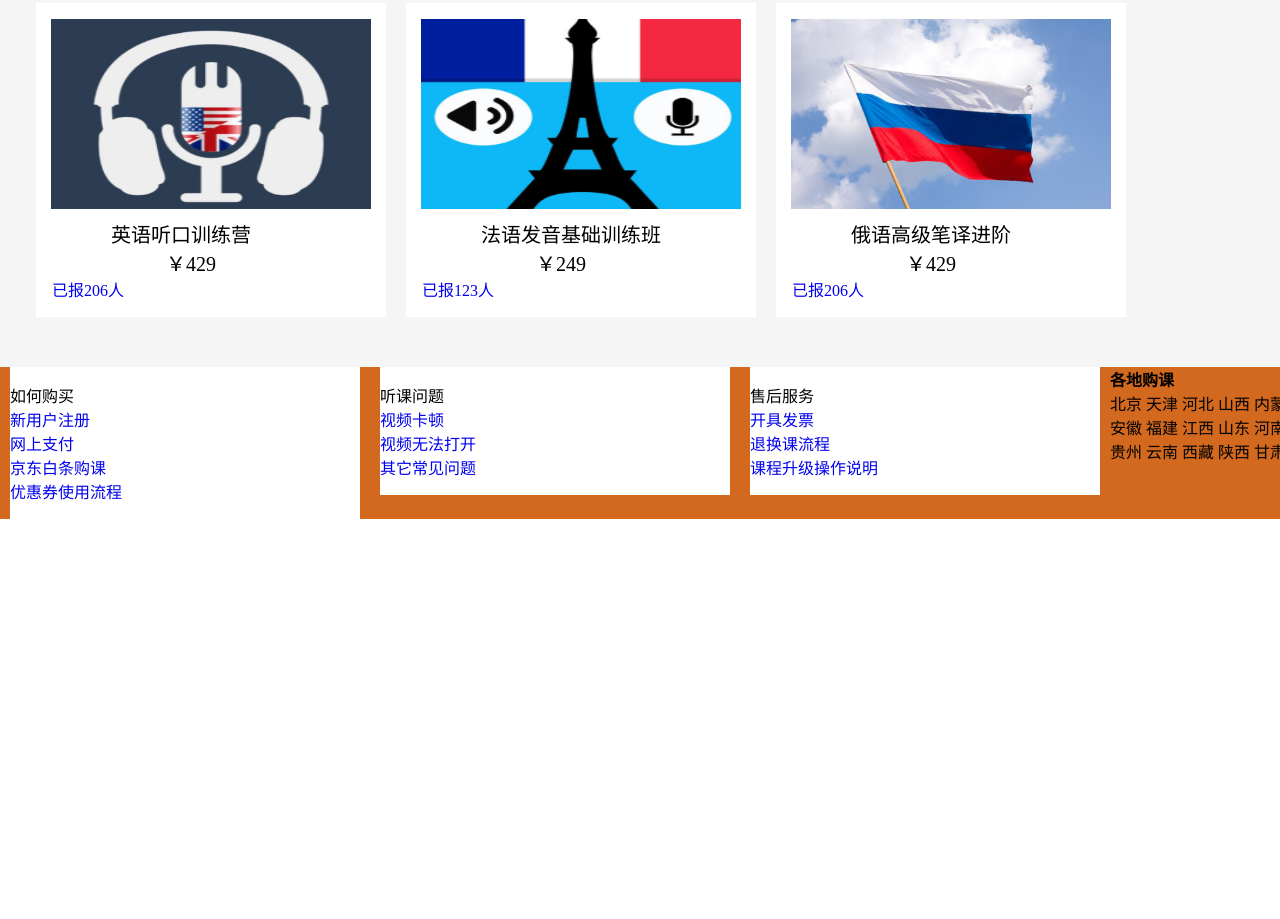
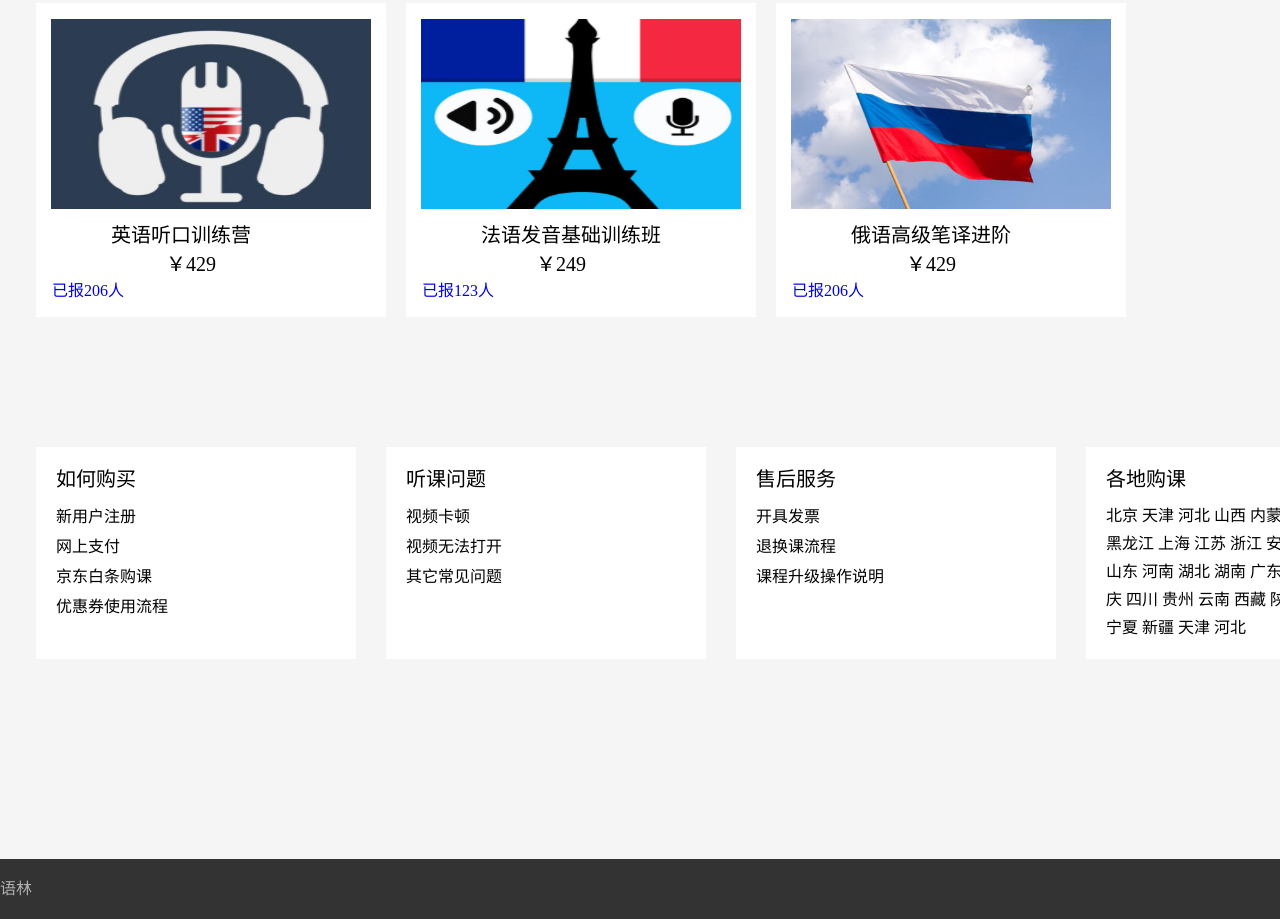
Before and after one commit to Chen-Carl/YuLin, a plain HTML site: page translation.html in a window 1280 px wide. Shown: the part 1741-2660 px from the top of the page. Before the commit the page ends 2260 px from the top, so only its background shows below. Drawn offline with Linux system fonts and the light colour scheme.

Commit message:
4th commit

```diff
--- a/CSS/index_style.css
+++ b/CSS/index_style.css
@@ -509,5 +509,5 @@ footer
     float: right;
     color: rgb(176, 176, 176);
     margin: 0 auto;
-    line-height: 100px;
+    line-height: 60px;
 }
--- a/CSS/translation_style.css
+++ b/CSS/translation_style.css
@@ -1,6 +1,13 @@
 a
 {
     text-decoration: none;
+}
+
+.clearfix::before,
+.clearfix::after{
+    content: '';
+    display: table;
+    clear: both;
 }
 
 .wrapper
@@ -74,6 +81,7 @@ main .logo_bar .logo
 .background_gray
 {
     margin-top: 30px;
+    padding-bottom: 200px;
     background-color: rgb(245, 245, 245);
     width: 100%;
 }
@@ -190,21 +198,45 @@ main .logo_bar .logo
     height: 220px;
 }
 
-.help
-{
-    margin-top: 50px;
-    background-color: chocolate;
-}
-
 .purchase
 {
     background-color: white;
     float: left;
-    margin-left: 10px;
+    margin-top: 100px;
+    margin-left: 20px;
     margin-right: 10px;
     padding-top: 16px;
     padding-bottom: 16px;
-    width: 350px;
+    width: 320px;
+    height: 180px;
+}
+
+.purchase:first-child
+{
+    margin-left: 36px;
+}
+
+.purchase ul li:first-child
+{
+    font-size: 20px;
+    margin-bottom: 10px;
+}
+
+.purchase ul li
+{
+    padding-left: 20px;
+}
+
+.purchase ul li a
+{
+    font-size: 16px;
+    line-height: 30px;
+    color: black;
+}
+
+.purchase ul li a:hover
+{
+    color: red;
 }
 
 .help div::after
@@ -213,3 +245,74 @@ main .logo_bar .logo
     display: block;
     clear: both;
 }
+
+.location
+{
+    float: left;
+    width: 320px;
+    height: 212px;
+    margin-top: 100px;
+    background-color: white;
+    margin-left: 20px;
+}
+
+.location h3
+{
+    font-size: 20px;
+    padding-left: 20px;
+    padding-top: 16px;
+    font-weight: normal;
+    font-family: "微软雅黑";
+    margin-bottom: 10px;
+}
+
+.location div
+{
+    padding-left: 20px;
+    padding-right: 20px
+}
+
+.location div a
+{
+    line-height: 28px;
+}
+
+.location div a
+{
+    color: black;
+}
+
+.location div a:hover
+{
+    color: red;
+}
+
+/* footer页脚 */
+footer
+{
+    width: 100%;
+    background-color: rgb(51, 51, 51);
+}
+
+.footer_wrapper
+{
+    width: 1540px;
+    height: 60px;
+    margin: 0 auto;
+    background-color: rgb(51, 51, 51);
+}
+
+.footer_title
+{
+    float: left;
+    line-height: 60px;
+    color: rgb(176, 176, 176);
+}
+
+.copyright
+{
+    float: right;
+    color: rgb(176, 176, 176);
+    margin: 0 auto;
+    line-height: 60px;
+}
--- a/translation.html
+++ b/translation.html
@@ -135,7 +135,7 @@
                         </ul>
                     </div>
                 </article>
-                <div class="help">
+                <div class="help, clearfix">
                     <div class="purchase">
                         <ul>
                             <li>
@@ -188,12 +188,39 @@
                     <div class="location">
                         <h3>各地购课</h3>
                         <div>
-                            北京 天津 河北 山西 内蒙古
-                            辽宁 吉林 黑龙江 上海 江苏
-                            浙江 安徽 福建 江西 山东 河南
-                            湖北 湖南 广东 广西 海南 重庆
-                            四川 贵州 云南 西藏 陕西 甘肃
-                            青海 宁夏 新疆 天津 河北
+                            <a href="#">北京</a>
+                            <a href="#">天津</a>
+                            <a href="#">河北</a>
+                            <a href="#">山西</a>
+                            <a href="#">内蒙古</a>
+                            <a href="#">辽宁</a>
+                            <a href="#">吉林</a>
+                            <a href="#">黑龙江</a>
+                            <a href="#">上海</a>
+                            <a href="#">江苏</a>
+                            <a href="#">浙江</a>
+                            <a href="#">安徽</a>
+                            <a href="#">福建</a>
+                            <a href="#">江西</a>
+                            <a href="#">山东</a>
+                            <a href="#">河南</a>
+                            <a href="#">湖北</a>
+                            <a href="#">湖南</a>
+                            <a href="#">广东</a>
+                            <a href="#">广西</a>
+                            <a href="#">海南</a>
+                            <a href="#">重庆</a>
+                            <a href="#">四川</a>
+                            <a href="#">贵州</a>
+                            <a href="#">云南</a>
+                            <a href="#">西藏</a>
+                            <a href="#">陕西</a>
+                            <a href="#">甘肃</a>
+                            <a href="#">青海</a>
+                            <a href="#">宁夏</a>
+                            <a href="#">新疆</a>
+                            <a href="#">天津</a>
+                            <a href="#">河北</a>
                         </div>
                     </div>
                 </div>
@@ -201,5 +228,16 @@
             </div>
         </div>
     </main>
+
+    <footer>
+        <div class="footer_wrapper">
+            <div class="footer_title">
+                语林
+            </div>
+            <div class="copyright">
+                <div>版权所有</div>
+            </div>
+        </div>
+    </footer>
 </body>
 </html>
```
